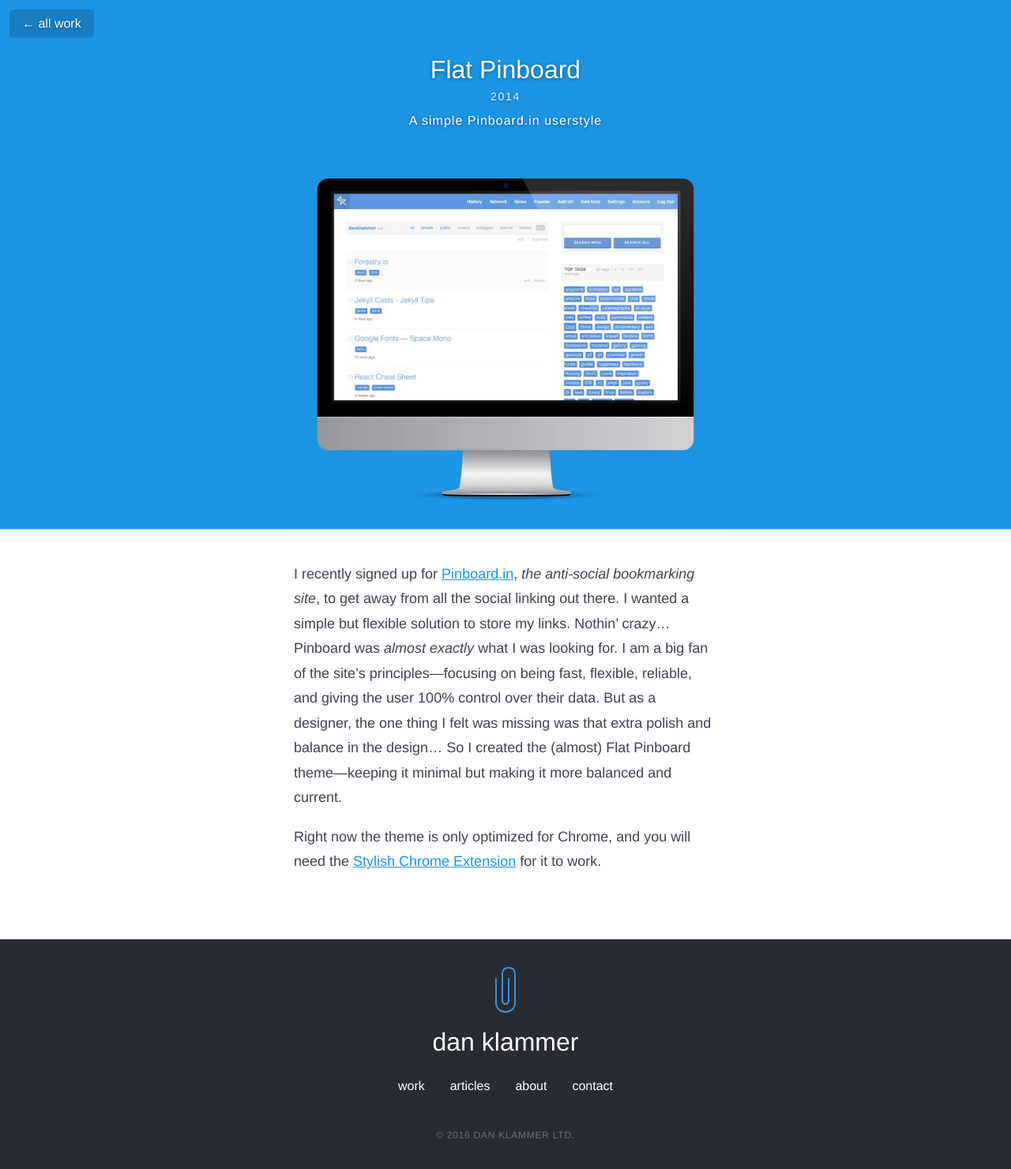
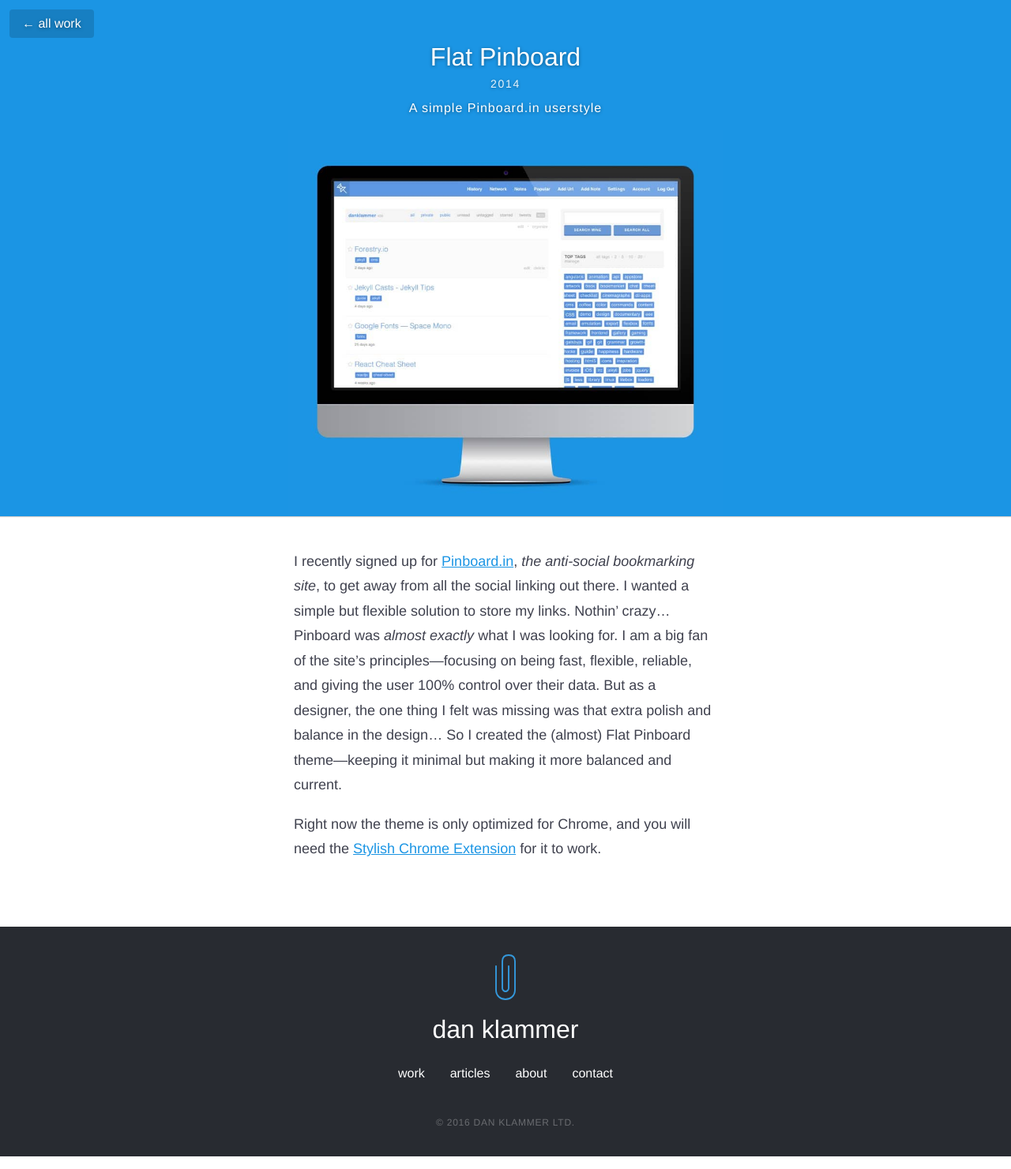
Before and after one commit to danklammer/danklammer.github.io, a Jekyll site: the page built from work/_posts/2014-02-02-flat-pinboard.md, in a window 1280 px wide. Shown: the whole page at 79% size. Built offline with Jekyll 4.4.1, drawn with Linux system fonts in a browser that asks for light colours.

Commit message:
Fix article top padding for good. Needed adjusted on small screens.

```diff
--- a/_layouts/page.html
+++ b/_layouts/page.html
@@ -6,7 +6,7 @@
 
   {% include nav.html %}
 
-  <article class="lg-article lg-height-full lg-align-middle pt4 pb7 article-side-padding">
+  <article class="lg-article lg-height-full lg-align-middle pb7 article-top-padding article-side-padding">
     <section class="section-max-width width-full center-block">
 
     <h1 class="font-size-1 line-height-none pt3">{{ page.title }}</h1>
--- a/_layouts/post.html
+++ b/_layouts/post.html
@@ -23,7 +23,7 @@
 
   </header>
 
-  <section class="section-max-width width-full center-block pt4 pb7 article-side-padding">
+  <section class="section-max-width width-full center-block pb7 article-top-padding article-side-padding">
 
     <div class="post-content" itemprop="articleBody">
       {{ content }}
--- a/_layouts/project.html
+++ b/_layouts/project.html
@@ -4,7 +4,7 @@
 
 <article class="site-project lg-post lg-height-full" itemscope itemtype="http://schema.org/BlogPosting">
 
-  <header class="center-block color-white text-shadow-medium box-shadow-light pt6" style="background: rgb({{ page.color }});"">
+  <header class="center-block color-white text-shadow-medium box-shadow-light pt5" style="background: rgb({{ page.color }});"">
 
       <a href="{{ site.baseurl }}/" class="lg-absolute l1 t1 sm-hide font-size-5 inline-block color-white dim-bg-black underline-none lowercase py1 px3 m2 br3">&larr; All Work</a>
 
@@ -31,7 +31,7 @@
     .post-content a { color: rgb({{ page.color }}) }
   </style>
 
-  <section class="section-max-width width-full center-block pt4 pb7 article-side-padding">
+  <section class="section-max-width width-full center-block pb7 article-top-padding article-side-padding">
 
     <div class="post-content" itemprop="articleBody">
       {{ content }}
--- a/articles/index.html
+++ b/articles/index.html
@@ -8,7 +8,7 @@
 
   {% include nav.html %}
 
-  <div class="lg-article lg-height-full lg-align-middle pt4 pb7 article-side-padding">
+  <div class="lg-article lg-height-full lg-align-middle pb7 article-top-padding article-side-padding">
     <section class="section-max-width width-full center-block">
 
       <h1 class="font-size-1 line-height-none py3">{{ page.title }}</h1>
--- a/css/main.scss
+++ b/css/main.scss
@@ -6,7 +6,9 @@
 //Variables
 $lg-breakpoint: 60rem;
 $sm-breakpoint: 36rem;
+$article-top-padding: 1.5rem;
 $article-side-padding: 1.25rem;
+
 $zoom-margin: (($sm-breakpoint - ($article-side-padding * 2)) / 2);
 
 // Font Family
@@ -30,6 +32,7 @@
 body { font-size: 1.125rem }
 a { color: #3498db }
 .section-max-width { max-width: $sm-breakpoint }
+.article-top-padding { padding-top: $article-top-padding }
 .article-side-padding { padding-left: $article-side-padding; padding-right: $article-side-padding }
 
 .post-content img {
@@ -123,6 +126,10 @@
         font-size: 1.032rem
     }
 
+    .article-top-padding {
+        padding-top: ($article-top-padding / 2);
+    }
+
     .highlight, .sm-fullbleed {
         margin-left: -$article-side-padding !important;
         margin-right: -$article-side-padding !important;
```
